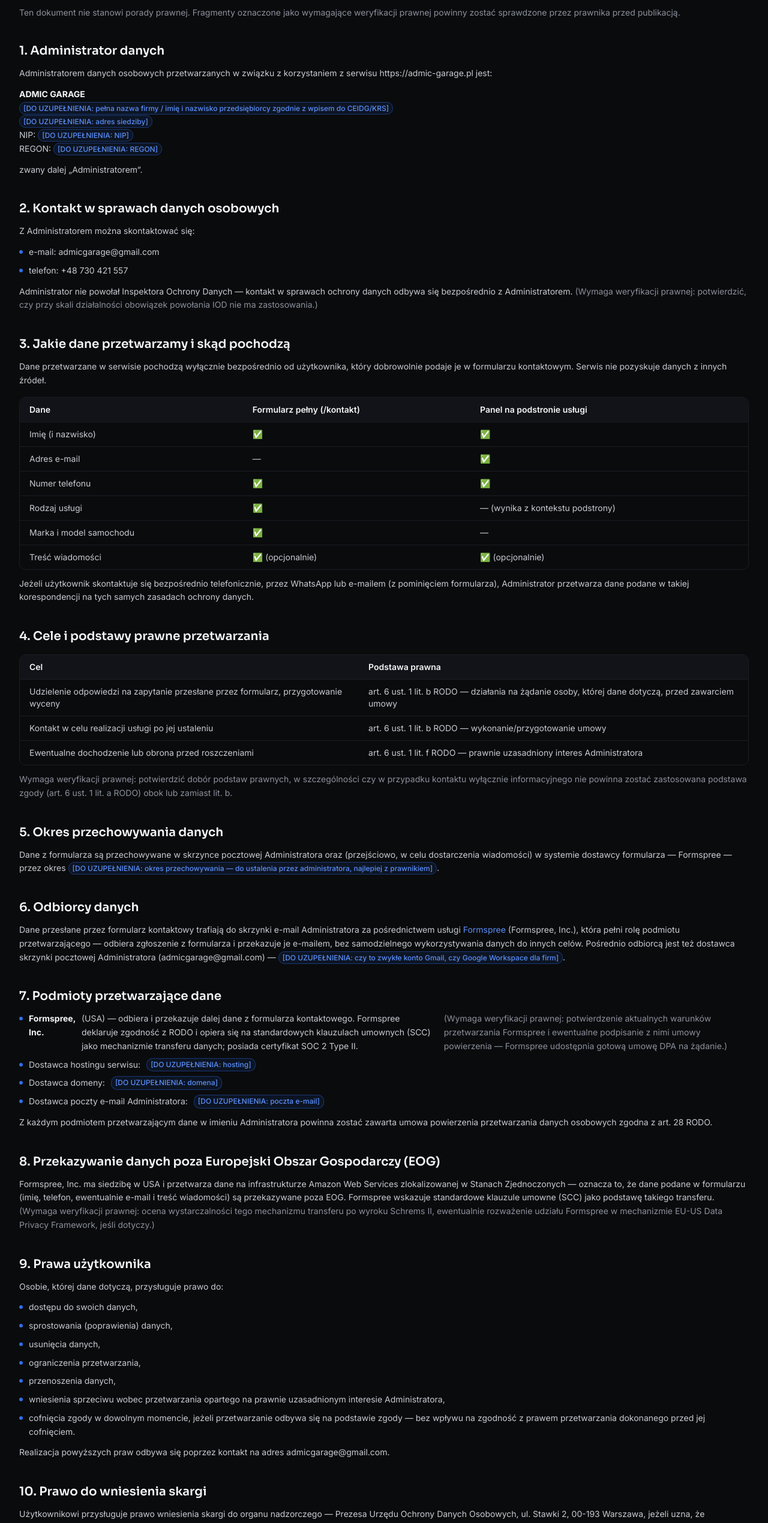
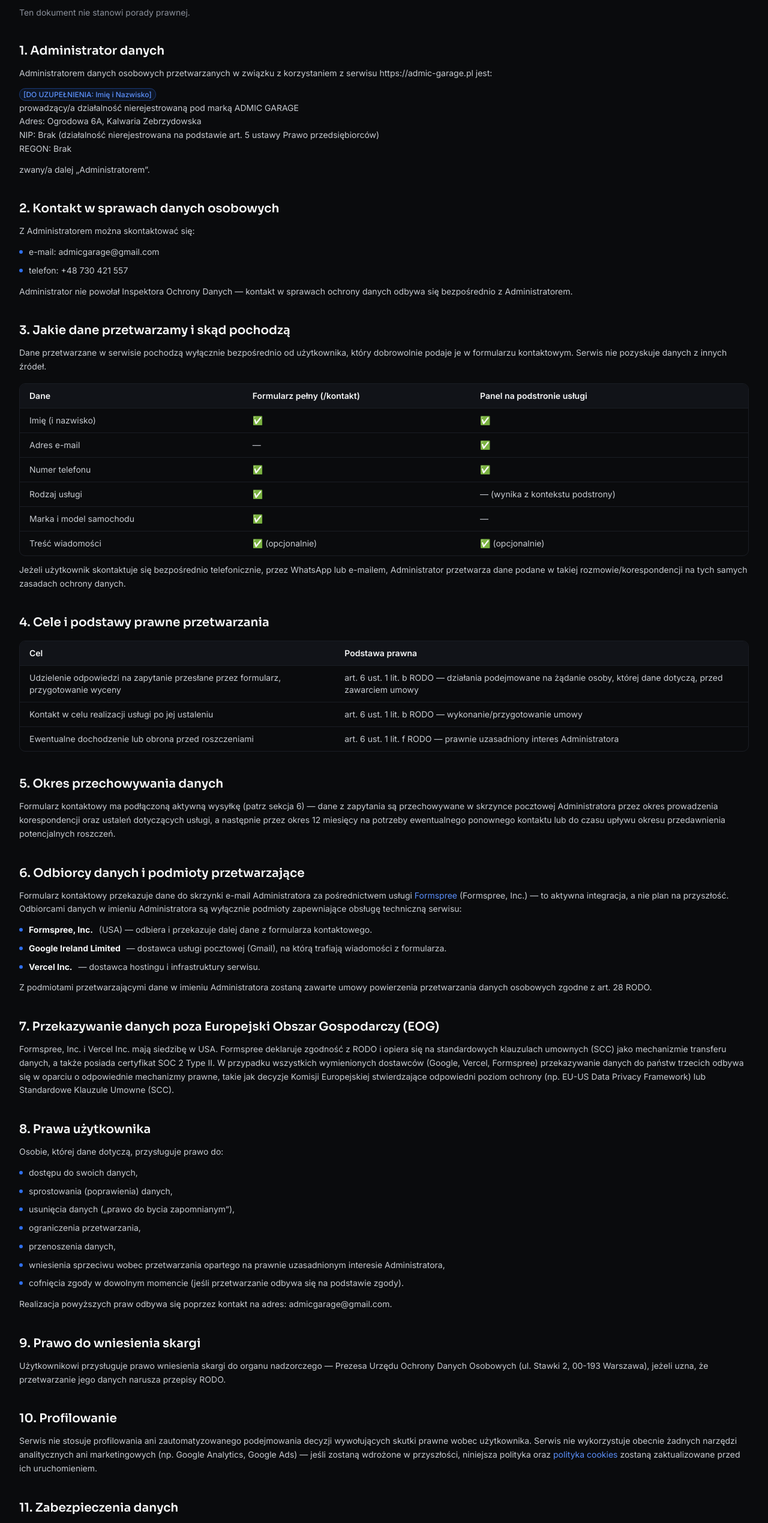
Before and after one commit to TheKondzio/admic-garage, a Next.js app: page /polityka-prywatnosci in a window 1280 px wide. Shown: the part 239-2778 px from the top of the page at 60% size. Built offline with nearby package versions, Linux system fonts and the light colour scheme.

Commit message:
Zmiana polityki

```diff
--- a/src/app/polityka-prywatnosci/page.tsx
+++ b/src/app/polityka-prywatnosci/page.tsx
@@ -1,5 +1,4 @@
 import type { Metadata } from "next";
-import Link from "next/link";
 import { PageShell } from "@/components/layout/PageShell";
 import { Container } from "@/components/ui/Container";
 import { Breadcrumbs } from "@/components/layout/Breadcrumbs";
@@ -14,10 +13,11 @@ export const metadata: Metadata = {
   robots: { index: true, follow: true },
 };
 
-// Treść oparta wyłącznie na faktycznym audycie kodu strony (brak cookies,
-// brak analytics, formularz kontaktowy bez podłączonego backendu wysyłki).
-// Miejsca oznaczone <ToDo> wymagają uzupełnienia przez administratora —
-// nie są zgadywane. Nie stanowi porady prawnej — patrz nota na dole strony.
+// Treść uzupełniona przez administratora (dane firmy, okresy przechowywania,
+// odbiorcy, zabezpieczenia). Jedna korekta względem dostarczonego tekstu:
+// formularz kontaktowy ma już podłączoną, aktywną wysyłkę przez Formspree
+// (nie Resend "po wdrożeniu", jak zakładał wcześniejszy szkic) — poprawione
+// w sekcjach 5–7, żeby dokument odpowiadał faktycznemu stanowi serwisu.
 export default function PolitykaPrywatnosci() {
   return (
     <PageShell>
@@ -27,8 +27,7 @@ export default function PolitykaPrywatnosci() {
         <Container className="max-w-2xl">
           <h1 className="font-display text-3xl font-semibold text-paper-100">Polityka prywatności</h1>
           <p className="mt-3 text-sm text-paper-500">
-            Ten dokument nie stanowi porady prawnej. Fragmenty oznaczone jako wymagające
-            weryfikacji prawnej powinny zostać sprawdzone przez prawnika przed publikacją.
+            Ten dokument nie stanowi porady prawnej.
           </p>
 
           <LegalH2>1. Administrator danych</LegalH2>
@@ -37,17 +36,17 @@ export default function PolitykaPrywatnosci() {
             {site.url} jest:
           </LegalP>
           <LegalP>
-            <strong className="text-paper-100">ADMIC GARAGE</strong>
+            <ToDo>Imię i Nazwisko</ToDo>
             <br />
-            <ToDo>pełna nazwa firmy / imię i nazwisko przedsiębiorcy zgodnie z wpisem do CEIDG/KRS</ToDo>
+            prowadzący/a działalność nierejestrowaną pod marką ADMIC GARAGE
             <br />
-            <ToDo>adres siedziby</ToDo>
+            Adres: Ogrodowa 6A, {site.base.city}
             <br />
-            NIP: <ToDo>NIP</ToDo>
+            NIP: Brak (działalność nierejestrowana na podstawie art. 5 ustawy Prawo przedsiębiorców)
             <br />
-            REGON: <ToDo>REGON</ToDo>
+            REGON: Brak
           </LegalP>
-          <LegalP>zwany dalej „Administratorem”.</LegalP>
+          <LegalP>zwany/a dalej „Administratorem”.</LegalP>
 
           <LegalH2>2. Kontakt w sprawach danych osobowych</LegalH2>
           <LegalP>Z Administratorem można skontaktować się:</LegalP>
@@ -57,11 +56,7 @@ export default function PolitykaPrywatnosci() {
           </LegalUl>
           <LegalP>
             Administrator nie powołał Inspektora Ochrony Danych — kontakt w sprawach ochrony
-            danych odbywa się bezpośrednio z Administratorem.{" "}
-            <span className="text-paper-500">
-              (Wymaga weryfikacji prawnej: potwierdzić, czy przy skali działalności obowiązek
-              powołania IOD nie ma zastosowania.)
-            </span>
+            danych odbywa się bezpośrednio z Administratorem.
           </LegalP>
 
           <LegalH2>3. Jakie dane przetwarzamy i skąd pochodzą</LegalH2>
@@ -83,8 +78,8 @@ export default function PolitykaPrywatnosci() {
           />
           <LegalP>
             Jeżeli użytkownik skontaktuje się bezpośrednio telefonicznie, przez WhatsApp lub
-            e-mailem (z pominięciem formularza), Administrator przetwarza dane podane w takiej
-            korespondencji na tych samych zasadach ochrony danych.
+            e-mailem, Administrator przetwarza dane podane w takiej rozmowie/korespondencji na
+            tych samych zasadach ochrony danych.
           </LegalP>
 
           <LegalH2>4. Cele i podstawy prawne przetwarzania</LegalH2>
@@ -93,7 +88,7 @@ export default function PolitykaPrywatnosci() {
             rows={[
               [
                 "Udzielenie odpowiedzi na zapytanie przesłane przez formularz, przygotowanie wyceny",
-                "art. 6 ust. 1 lit. b RODO — działania na żądanie osoby, której dane dotyczą, przed zawarciem umowy",
+                "art. 6 ust. 1 lit. b RODO — działania podejmowane na żądanie osoby, której dane dotyczą, przed zawarciem umowy",
               ],
               [
                 "Kontakt w celu realizacji usługi po jej ustaleniu",
@@ -105,160 +100,90 @@ export default function PolitykaPrywatnosci() {
               ],
             ]}
           />
-          <LegalP>
-            <span className="text-paper-500">
-              Wymaga weryfikacji prawnej: potwierdzić dobór podstaw prawnych, w szczególności czy
-              w przypadku kontaktu wyłącznie informacyjnego nie powinna zostać zastosowana
-              podstawa zgody (art. 6 ust. 1 lit. a RODO) obok lub zamiast lit. b.
-            </span>
-          </LegalP>
 
           <LegalH2>5. Okres przechowywania danych</LegalH2>
           <LegalP>
-            Dane z formularza są przechowywane w skrzynce pocztowej Administratora oraz
-            (przejściowo, w celu dostarczenia wiadomości) w systemie dostawcy formularza —
-            Formspree — przez okres <ToDo>okres przechowywania — do ustalenia przez administratora, najlepiej z prawnikiem</ToDo>.
+            Formularz kontaktowy ma podłączoną aktywną wysyłkę (patrz sekcja 6) — dane z zapytania
+            są przechowywane w skrzynce pocztowej Administratora przez okres prowadzenia
+            korespondencji oraz ustaleń dotyczących usługi, a następnie przez okres 12 miesięcy na
+            potrzeby ewentualnego ponownego kontaktu lub do czasu upływu okresu przedawnienia
+            potencjalnych roszczeń.
           </LegalP>
 
-          <LegalH2>6. Odbiorcy danych</LegalH2>
+          <LegalH2>6. Odbiorcy danych i podmioty przetwarzające</LegalH2>
           <LegalP>
-            Dane przesłane przez formularz kontaktowy trafiają do skrzynki e-mail Administratora
-            za pośrednictwem usługi{" "}
+            Formularz kontaktowy przekazuje dane do skrzynki e-mail Administratora za
+            pośrednictwem usługi{" "}
             <a href="https://formspree.io" target="_blank" rel="noopener noreferrer" className="text-accent-light hover:text-accent">
               Formspree
             </a>{" "}
-            (Formspree, Inc.), która pełni rolę podmiotu przetwarzającego — odbiera zgłoszenie
-            z formularza i przekazuje je e-mailem, bez samodzielnego wykorzystywania danych do
-            innych celów. Pośrednio odbiorcą jest też dostawca skrzynki pocztowej Administratora
-            ({site.email}) — <ToDo>czy to zwykłe konto Gmail, czy Google Workspace dla firm</ToDo>.
+            (Formspree, Inc.) — to aktywna integracja, a nie plan na przyszłość. Odbiorcami
+            danych w imieniu Administratora są wyłącznie podmioty zapewniające obsługę techniczną
+            serwisu:
+          </LegalP>
+          <LegalUl>
+            <LegalLi><strong className="text-paper-100">Formspree, Inc.</strong> (USA) — odbiera i przekazuje dalej dane z formularza kontaktowego.</LegalLi>
+            <LegalLi><strong className="text-paper-100">Google Ireland Limited</strong> — dostawca usługi pocztowej (Gmail), na którą trafiają wiadomości z formularza.</LegalLi>
+            <LegalLi><strong className="text-paper-100">Vercel Inc.</strong> — dostawca hostingu i infrastruktury serwisu.</LegalLi>
+          </LegalUl>
+          <LegalP>
+            Z podmiotami przetwarzającymi dane w imieniu Administratora zostaną zawarte umowy
+            powierzenia przetwarzania danych osobowych zgodne z art. 28 RODO.
           </LegalP>
 
-          <LegalH2>7. Podmioty przetwarzające dane</LegalH2>
-          <LegalUl>
-            <LegalLi>
-              <strong className="text-paper-100">Formspree, Inc.</strong> (USA) — odbiera i
-              przekazuje dalej dane z formularza kontaktowego. Formspree deklaruje zgodność z
-              RODO i opiera się na standardowych klauzulach umownych (SCC) jako mechanizmie
-              transferu danych; posiada certyfikat SOC 2 Type II.{" "}
-              <span className="text-paper-500">
-                (Wymaga weryfikacji prawnej: potwierdzenie aktualnych warunków przetwarzania
-                Formspree i ewentualne podpisanie z nimi umowy powierzenia — Formspree udostępnia
-                gotową umowę DPA na żądanie.)
-              </span>
-            </LegalLi>
-            <LegalLi>Dostawca hostingu serwisu: <ToDo>hosting</ToDo></LegalLi>
-            <LegalLi>Dostawca domeny: <ToDo>domena</ToDo></LegalLi>
-            <LegalLi>Dostawca poczty e-mail Administratora: <ToDo>poczta e-mail</ToDo></LegalLi>
-          </LegalUl>
+          <LegalH2>7. Przekazywanie danych poza Europejski Obszar Gospodarczy (EOG)</LegalH2>
           <LegalP>
-            Z każdym podmiotem przetwarzającym dane w imieniu Administratora powinna zostać
-            zawarta umowa powierzenia przetwarzania danych osobowych zgodna z art. 28 RODO.
+            Formspree, Inc. i Vercel Inc. mają siedzibę w USA. Formspree deklaruje zgodność
+            z RODO i opiera się na standardowych klauzulach umownych (SCC) jako mechanizmie
+            transferu danych, a także posiada certyfikat SOC 2 Type II. W przypadku wszystkich
+            wymienionych dostawców (Google, Vercel, Formspree) przekazywanie danych do państw
+            trzecich odbywa się w oparciu o odpowiednie mechanizmy prawne, takie jak decyzje
+            Komisji Europejskiej stwierdzające odpowiedni poziom ochrony (np. EU-US Data Privacy
+            Framework) lub Standardowe Klauzule Umowne (SCC).
           </LegalP>
 
-          <LegalH2>8. Przekazywanie danych poza Europejski Obszar Gospodarczy (EOG)</LegalH2>
-          <LegalP>
-            Formspree, Inc. ma siedzibę w USA i przetwarza dane na infrastrukturze Amazon Web
-            Services zlokalizowanej w Stanach Zjednoczonych — oznacza to, że dane podane
-            w formularzu (imię, telefon, ewentualnie e-mail i treść wiadomości) są przekazywane
-            poza EOG. Formspree wskazuje standardowe klauzule umowne (SCC) jako podstawę takiego
-            transferu.{" "}
-            <span className="text-paper-500">
-              (Wymaga weryfikacji prawnej: ocena wystarczalności tego mechanizmu transferu po
-              wyroku Schrems II, ewentualnie rozważenie udziału Formspree w mechanizmie EU-US
-              Data Privacy Framework, jeśli dotyczy.)
-            </span>
-          </LegalP>
-
-
-          <LegalH2>9. Prawa użytkownika</LegalH2>
+          <LegalH2>8. Prawa użytkownika</LegalH2>
           <LegalP>Osobie, której dane dotyczą, przysługuje prawo do:</LegalP>
           <LegalUl>
             <LegalLi>dostępu do swoich danych,</LegalLi>
             <LegalLi>sprostowania (poprawienia) danych,</LegalLi>
-            <LegalLi>usunięcia danych,</LegalLi>
+            <LegalLi>usunięcia danych („prawo do bycia zapomnianym”),</LegalLi>
             <LegalLi>ograniczenia przetwarzania,</LegalLi>
             <LegalLi>przenoszenia danych,</LegalLi>
             <LegalLi>wniesienia sprzeciwu wobec przetwarzania opartego na prawnie uzasadnionym interesie Administratora,</LegalLi>
-            <LegalLi>cofnięcia zgody w dowolnym momencie, jeżeli przetwarzanie odbywa się na podstawie zgody — bez wpływu na zgodność z prawem przetwarzania dokonanego przed jej cofnięciem.</LegalLi>
+            <LegalLi>cofnięcia zgody w dowolnym momencie (jeśli przetwarzanie odbywa się na podstawie zgody).</LegalLi>
           </LegalUl>
-          <LegalP>Realizacja powyższych praw odbywa się poprzez kontakt na adres {site.email}.</LegalP>
+          <LegalP>Realizacja powyższych praw odbywa się poprzez kontakt na adres: {site.email}.</LegalP>
 
-          <LegalH2>10. Prawo do wniesienia skargi</LegalH2>
+          <LegalH2>9. Prawo do wniesienia skargi</LegalH2>
           <LegalP>
             Użytkownikowi przysługuje prawo wniesienia skargi do organu nadzorczego — Prezesa
-            Urzędu Ochrony Danych Osobowych, ul. Stawki 2, 00-193 Warszawa, jeżeli uzna, że
+            Urzędu Ochrony Danych Osobowych (ul. Stawki 2, 00-193 Warszawa), jeżeli uzna, że
             przetwarzanie jego danych narusza przepisy RODO.
           </LegalP>
 
-          <LegalH2>11. Profilowanie i zautomatyzowane podejmowanie decyzji</LegalH2>
+          <LegalH2>10. Profilowanie</LegalH2>
           <LegalP>
             Serwis nie stosuje profilowania ani zautomatyzowanego podejmowania decyzji
-            wywołujących skutki prawne wobec użytkownika — potwierdza to brak narzędzi
-            analitycznych, śledzących i marketingowych w kodzie strony.
-          </LegalP>
-
-          <LegalH2>12. Zabezpieczenia danych</LegalH2>
-          <LegalP>
-            Administrator stosuje odpowiednie środki techniczne i organizacyjne w celu ochrony
-            danych osobowych, w tym połączenie szyfrowane (HTTPS){" "}
-            <ToDo>potwierdzenie wdrożenia certyfikatu SSL na docelowym hostingu</ToDo> oraz
-            ograniczenie dostępu do danych wyłącznie do osób upoważnionych.
-          </LegalP>
-
-          <LegalH2>13. Formularze kontaktowe — szczegóły</LegalH2>
-          <LegalP>
-            Serwis udostępnia dwa formularze kontaktowe opisane w sekcji 3 powyżej. Pola
-            oznaczone jako wymagane muszą zostać wypełnione, aby formularz mógł zostać wysłany;
-            pole „wiadomość” jest w obu formularzach opcjonalne. Wysłanie formularza wymaga
-            dodatkowo zaznaczenia checkboxa zgody na przetwarzanie danych w celu udzielenia
-            odpowiedzi.
-          </LegalP>
-
-          <LegalH2>14. Komunikacja e-mailowa</LegalH2>
-          <LegalP>
-            Jeżeli użytkownik napisze bezpośrednio na adres {site.email} (z pominięciem
-            formularza), jego adres e-mail oraz treść wiadomości będą przetwarzane w celu
-            udzielenia odpowiedzi, na podstawie art. 6 ust. 1 lit. b lub f RODO.
-          </LegalP>
-
-          <LegalH2>15. Analityka i statystyki</LegalH2>
-          <LegalP>
-            Serwis nie wykorzystuje żadnych narzędzi analitycznych ani statystycznych (np. Google
-            Analytics) — potwierdza to audyt kodu źródłowego. W razie wdrożenia takich narzędzi
-            w przyszłości, niniejsza polityka oraz{" "}
-            <Link href="/polityka-cookies" className="text-accent-light hover:text-accent">
-              polityka cookies
-            </Link>{" "}
+            wywołujących skutki prawne wobec użytkownika. Serwis nie wykorzystuje obecnie żadnych
+            narzędzi analitycznych ani marketingowych (np. Google Analytics, Google Ads) — jeśli
+            zostaną wdrożone w przyszłości, niniejsza polityka oraz{" "}
+            <a href="/polityka-cookies" className="text-accent-light hover:text-accent">polityka cookies</a>{" "}
             zostaną zaktualizowane przed ich uruchomieniem.
           </LegalP>
 
-          <LegalH2>16. Zewnętrzne usługi i integracje</LegalH2>
+          <LegalH2>11. Zabezpieczenia danych</LegalH2>
           <LegalP>
-            Aktualnie serwis wykorzystuje jedną zewnętrzną integrację: Formspree, do obsługi
-            formularza kontaktowego (patrz sekcje 6–8). Poza tym korzysta wyłącznie z
-            samodzielnie hostowanych zasobów (fonty ładowane lokalnie przez Next.js, brak
-            osadzonych map, filmów z YouTube/Vimeo, wtyczek społecznościowych, reCAPTCHA ani
-            systemów płatności). Ewentualne przyszłe integracje (np. Google Analytics, Google
-            Ads) zostaną opisane w zaktualizowanej wersji niniejszej polityki przed ich
-            wdrożeniem.
+            Administrator stosuje odpowiednie środki techniczne i organizacyjne w celu ochrony
+            danych osobowych, w tym szyfrowanie połączenia za pomocą certyfikatu SSL (HTTPS) oraz
+            dostęp do skrzynki odbiorczej zabezpieczony uwierzytelnianiem dwuskładnikowym.
           </LegalP>
 
-          <LegalH2>17. Kontakt w sprawach ochrony danych</LegalH2>
+          <LegalH2>12. Zmiany polityki prywatności</LegalH2>
           <LegalP>
-            We wszystkich sprawach związanych z przetwarzaniem danych osobowych prosimy o kontakt:{" "}
-            {site.email} lub telefonicznie: {site.phone}.
+            Aktualna wersja polityki jest zawsze dostępna pod adresem: {site.url}/polityka-prywatnosci.
           </LegalP>
-
-          <LegalH2>18. Zmiany polityki prywatności</LegalH2>
-          <LegalP>
-            Administrator zastrzega sobie prawo do wprowadzania zmian w niniejszej polityce
-            prywatności, w szczególności w związku ze zmianami technologii wykorzystywanych
-            w serwisie, przepisów prawa lub sposobu funkcjonowania formularzy kontaktowych.
-            Aktualna wersja polityki jest zawsze dostępna pod tym adresem.
-          </LegalP>
-          <LegalP>
-            Data ostatniej aktualizacji: <ToDo>data publikacji</ToDo>
-          </LegalP>
+          <LegalP>Data ostatniej aktualizacji: 18 września 2026 r.</LegalP>
         </Container>
       </section>
     </PageShell>
```
Also changed, not shown: 2 other files (tests, documents, lock files or other folders).
